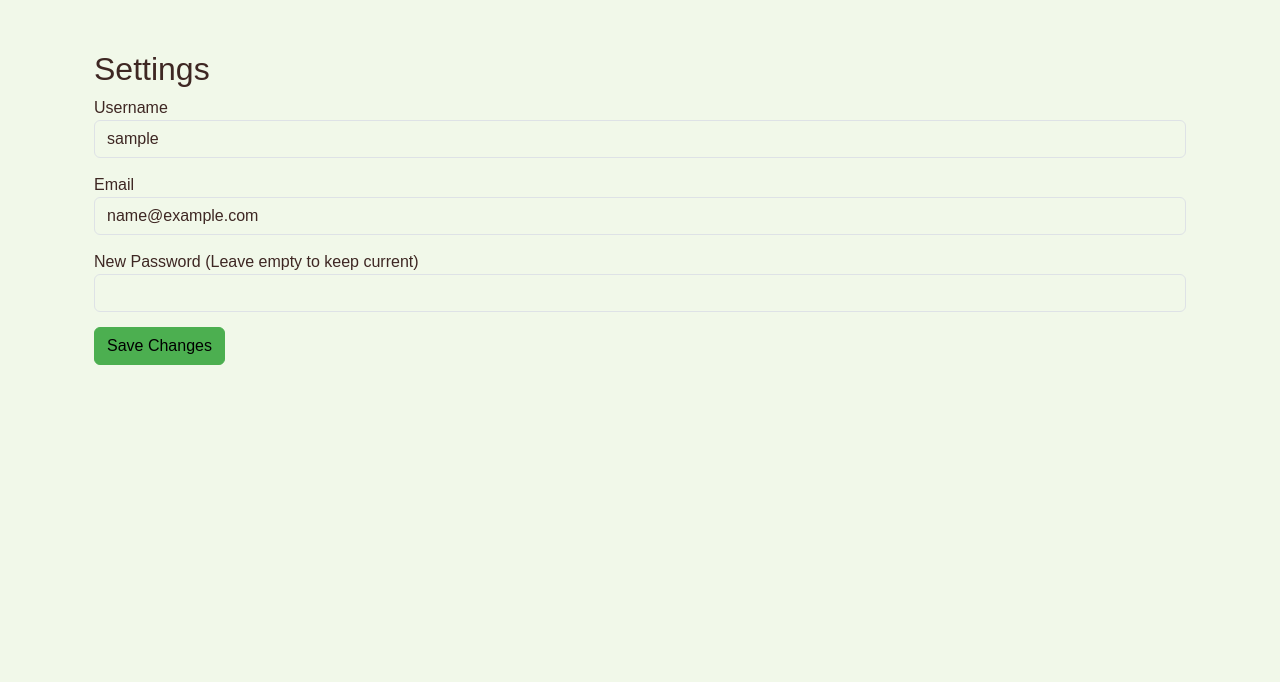
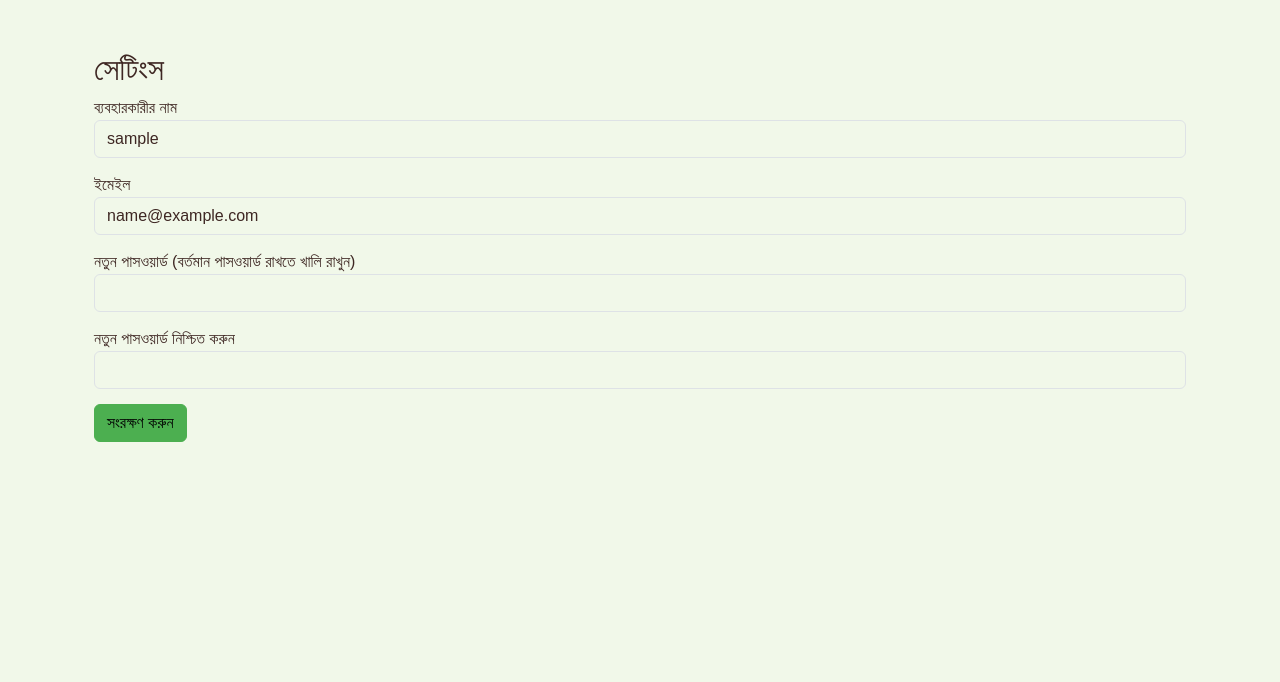
Before and after one commit to shadmansaleh/Krishi-DibaNishi, a Flask app: page /update_settings in a window 1280 px wide. Shown: the part 62-744 px from the top of the page. Run offline with Flask 3, Linux system fonts and the light colour scheme; the visitor is signed in with stand-in values (Sample User, id 1); some libraries are stand-ins or nearby versions; some web fonts are replaced.

Commit message:
translate profile and settings page

```diff
--- a/app/routes/auth.py
+++ b/app/routes/auth.py
@@ -86,6 +86,7 @@ def update_settings():
         username = request.form['username']
         email = request.form['email']
         password = request.form['password']
+        confirm_password = request.form['confirm_password']
 
         user = User.query.filter_by(username=session['username']).first()
 
@@ -94,7 +95,7 @@ def update_settings():
             user.username = username
         if email != user.email:
             user.email = email
-        if password:
+        if password and password == confirm_password:
             user.password = generate_password_hash(password, method='pbkdf2:sha256')
 
         db.session.commit()
--- a/app/templates/pages/settings.html
+++ b/app/templates/pages/settings.html
@@ -1,26 +1,31 @@
 {% extends "layouts/base_auth.html" %}
 
 {% block title %}
-Settings - Krishi Dibanishi
+সেটিংস - কৃষি দিবানিশি
 {% endblock %}
 
 {% block content %}
 <div class="container mt-4">
-    <h2>Settings</h2>
+  <h2>সেটিংস</h2>
   <form method="POST" action="{{ url_for('auth.update_settings') }}">
     <div class="form-group">
-            <label for="username">Username</label>
+      <label for="username">ব্যবহারকারীর নাম</label>
       <input type="text" class="form-control" id="username" name="username" value="{{ session['username'] }}" required>
     </div>
     <div class="form-group">
-            <label for="email">Email</label>
+      <label for="email">ইমেইল</label>
       <input type="email" class="form-control" id="email" name="email" value="{{ session.get('email', '') }}">
     </div>
     <div class="form-group">
-            <label for="password">New Password (Leave empty to keep current)</label>
+      <label for="password">নতুন পাসওয়ার্ড (বর্তমান পাসওয়ার্ড রাখতে খালি রাখুন)</label>
       <input type="password" class="form-control" id="password" name="password">
     </div>
-        <button type="submit" class="btn btn-primary">Save Changes</button>
+    <div class="form-group">
+      <label for="confirm_password">নতুন পাসওয়ার্ড নিশ্চিত করুন</label>
+      <input type="password" class="form-control" id="confirm_password" name="confirm_password">
+    </div>
+    <button type="submit" class="btn btn-primary">সংরক্ষণ করুন</button>
   </form>
 </div>
+
 {% endblock %}
```
Also changed, not shown: app/templates/pages/profile.html (+10 -6 lines). Lines whose indentation alone changed are shown as unchanged.
